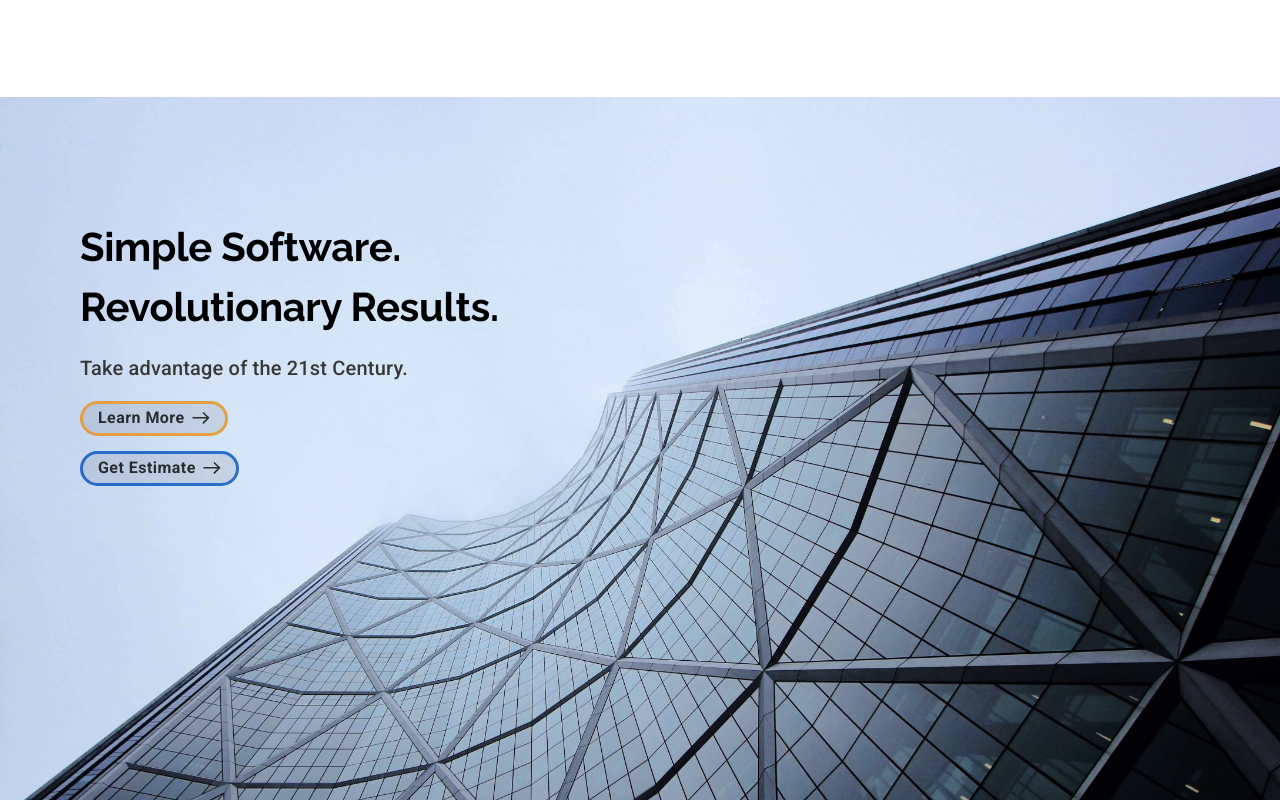
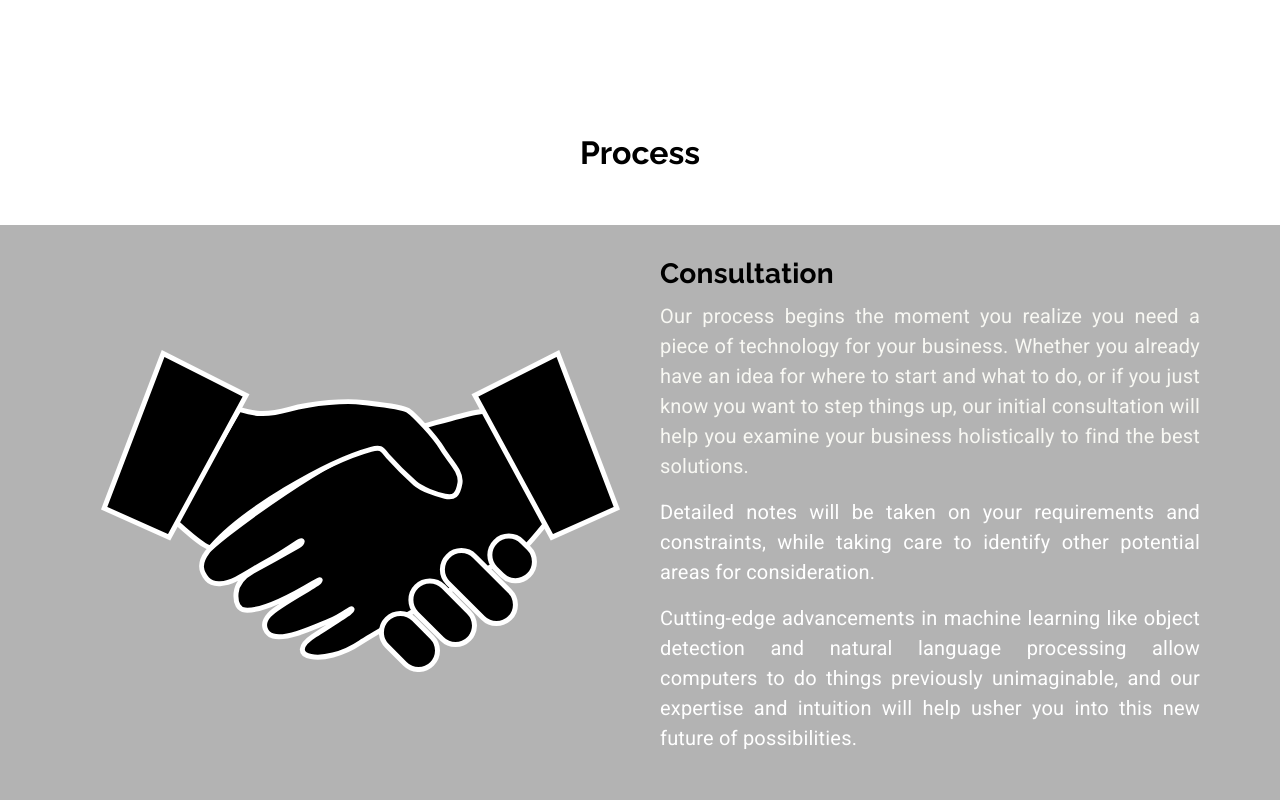
Before and after one commit to HAZberi/tech-company-website, a React (Create React App) app: page /revolution in a window 1280 px wide. Shown: the part 2160-2960 px from the top of the page. Built offline with nearby package versions, Linux system fonts and the light colour scheme.

Commit message:
Consultation section responsive complete

```diff
--- a/src/components/Revolution.js
+++ b/src/components/Revolution.js
@@ -6,7 +6,7 @@ import Typography from "@material-ui/core/Typography";
 import useMediaQuery from "@material-ui/core/useMediaQuery";
 import CallToAction from "./ui/CallToAction";
 import technologyAnimation from "../animations/technologyAnimation/data.json";
-
+import consultation from "../assets/consultationIcon.svg";
 import vision from "../assets/vision.svg";
 
 const useStyles = makeStyles((theme) => ({
@@ -43,6 +43,28 @@ const useStyles = makeStyles((theme) => ({
       paddingRight: "1.5em",
     },
   },
+  processRowContainer: {
+    paddingLeft: "5em",
+    paddingRight: "5em",
+    paddingBottom: "10em",
+    paddingTop: "2em",
+    [theme.breakpoints.down("sm")]: {
+      paddingLeft: "1.5em",
+      paddingRight: "1.5em",
+    },
+  },
+  imgContainer: {
+      maxWidth: "50em",
+    [theme.breakpoints.down("xl")]: {
+        textAlign: "right"
+    },
+    [theme.breakpoints.down("md")]: {
+        textAlign: "center"
+    },
+    [theme.breakpoints.down("xs")]: {
+        maxWidth: "80%"
+    },
+  },
   itemContainer: {
     maxWidth: "50em",
     marginLeft: "5em",
@@ -68,6 +90,7 @@ const Revolution = (props) => {
   const theme = useTheme();
   const medium = useMediaQuery(theme.breakpoints.down("md"));
   const larger = useMediaQuery(theme.breakpoints.down("lg"));
+  const largest = useMediaQuery(theme.breakpoints.down("xl"));
   const smaller = useMediaQuery(theme.breakpoints.down("sm"));
   const smallest = useMediaQuery(theme.breakpoints.down("xs"));
 
@@ -131,7 +154,7 @@ const Revolution = (props) => {
               Vision
             </Typography>
           </Grid>
-          <Grid item style={{textAlign: smallest ? "center" : "justify"}}>
+          <Grid item style={{ textAlign: smallest ? "center" : "justify" }}>
             <Typography variant="body1" paragraph>
               The rise of computers, and subsequently the Internet, has
               completely altered every aspect of human life. This has increased
@@ -171,13 +194,16 @@ const Revolution = (props) => {
         justify="center"
         className={classes.rowContainer}
       >
-          {medium ? technologyAnimationJSX : null}
+        {medium ? technologyAnimationJSX : null}
         <Grid
           item
           container
           direction="column"
           alignItems={smaller ? "center" : "flex-start"}
-          style={{marginLeft: 0, marginRight: medium ? 0 : larger ? "2.5em" : "5em"}}
+          style={{
+            marginLeft: 0,
+            marginRight: medium ? 0 : larger ? "2.5em" : "5em",
+          }}
           className={classes.itemContainer}
           lg
         >
@@ -186,7 +212,7 @@ const Revolution = (props) => {
               Technology
             </Typography>
           </Grid>
-          <Grid item  style={{textAlign: smallest ? "center" : "justify"}}>
+          <Grid item style={{ textAlign: smallest ? "center" : "justify" }}>
             <Typography variant="body1" paragraph>
               In 2013, Facebook invented a new way of building websites. This
               new system, React.js, completely revolutionizes the process and
@@ -231,6 +257,65 @@ const Revolution = (props) => {
         </Grid>
         {medium ? null : technologyAnimationJSX}
       </Grid>
+      <Grid item className={classes.heading} align="center">
+        <Typography variant="h3">
+          Process
+        </Typography>
+      </Grid>
+      <Grid
+        container
+        direction="row"
+        alignItems="center"
+        justify="center"
+        className={classes.processRowContainer}
+        style={{backgroundColor: "#B3B3B3"}}
+      >
+        <Grid
+          item
+          className={classes.imgContainer}
+          lg
+        >
+          <img
+            style={{ maxWidth: smallest ? "80%" : "50em"}}
+            src={consultation}
+            alt="handshake"
+          />
+        </Grid>
+        <Grid
+          item
+          container
+          direction="column"
+          alignItems={smaller ? "center" : "flex-start"}
+          className={classes.itemContainer}
+          lg
+        >
+          <Grid item align={smaller ? "center" : "left"}>
+            <Typography variant="h4" gutterBottom>
+              Consultation
+            </Typography>
+          </Grid>
+          <Grid item style={{ textAlign: smallest ? "center" : "justify"}}>
+            <Typography variant="body1" style={{color: "#f8f8f3"}} paragraph>
+              Our process begins the moment you realize you need a piece of
+              technology for your business. Whether you already have an idea for
+              where to start and what to do, or if you just know you want to
+              step things up, our initial consultation will help you examine
+              your business holistically to find the best solutions.
+            </Typography>
+            <Typography variant="body1" style={{color: "#fff"}} paragraph>
+              Detailed notes will be taken on your requirements and constraints,
+              while taking care to identify other potential areas for
+              consideration.
+            </Typography>
+            <Typography variant="body1" style={{color: "#fff"}} paragraph>
+              Cutting-edge advancements in machine learning like object
+              detection and natural language processing allow computers to do
+              things previously unimaginable, and our expertise and intuition
+              will help usher you into this new future of possibilities.
+            </Typography>
+          </Grid>
+        </Grid>
+      </Grid>
 
       <Grid item>
         {/* Call to Action Block */}
--- a/src/components/Theme.js
+++ b/src/components/Theme.js
@@ -32,6 +32,12 @@ const theme = createMuiTheme({
       fontFamily: "Raleway",
       fontWeight: 700,
       fontSize: "2.5rem",
+      lineHeight: 1.5,
+    },
+    h3: {
+      fontFamily: "Raleway",
+      fontWeight: 700,
+      fontSize: "2rem",
       lineHeight: 1.5,
     },
     h4: {
```
Also changed, not shown: 1 other file (tests, documents, lock files or other folders).
